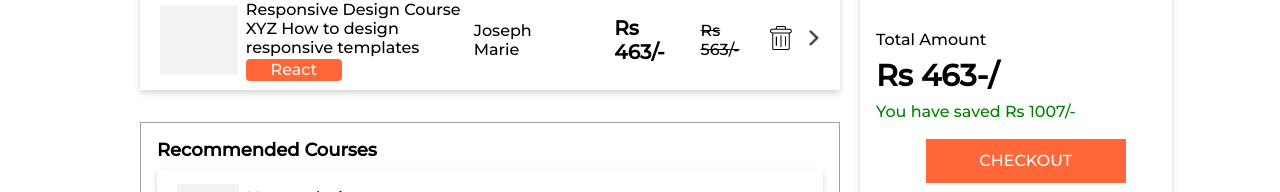
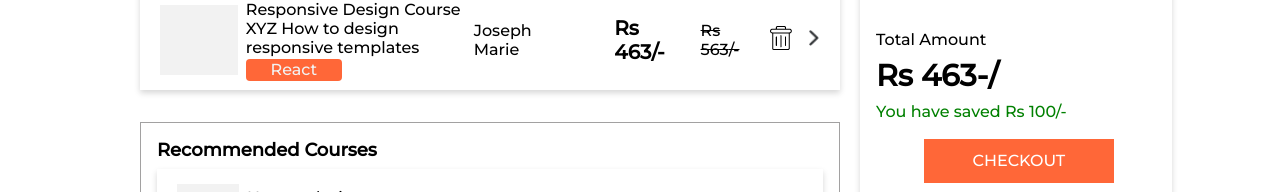
Before and after one commit to satyamkr571/hashedin_university, a React (Create React App) app: page /cart in a window 1280 px wide. Shown: the part 270-462 px from the top of the page. Built offline with nearby package versions, Linux system fonts and the light colour scheme.

Commit message:
UI have been enhanched

```diff
--- a/src/components/Checkout.tsx
+++ b/src/components/Checkout.tsx
@@ -18,7 +18,7 @@ interface listOfCourse {
   mrp: string;
 }
 const Checkout = () => {
-  const savedAmount = 1007;
+  const [totalMRPAmount, settotalMRPAmount] = useState(1007);
   const [totalAmount, setTotalAmount] = useState(0);
   const dispatch = useDispatch();
   const courseList = useSelector(
@@ -28,8 +28,17 @@ const Checkout = () => {
     const toalCost = courseList.map((data) => {
       return Number(data.finalPrice);
     });
+    const toalMRPCost = courseList.map((data) => {
+      return Number(data.mrp);
+    });
     setTotalAmount(
       toalCost.reduce(
+        (previousValue, currentValue) => previousValue + currentValue,
+        0
+      )
+    );
+    settotalMRPAmount(
+      toalMRPCost.reduce(
         (previousValue, currentValue) => previousValue + currentValue,
         0
       )
@@ -41,7 +50,7 @@ const Checkout = () => {
       <div className={style.checkout__tag}>Total Amount</div>
       <div className={style.checkout__amount}>Rs {totalAmount}-/</div>
       <div className={style.checkout__savedamount}>
-        You have saved Rs {savedAmount}/-
+        You have saved Rs {totalMRPAmount - totalAmount}/-
       </div>
       <div
         className={style.checkout__button}
```
